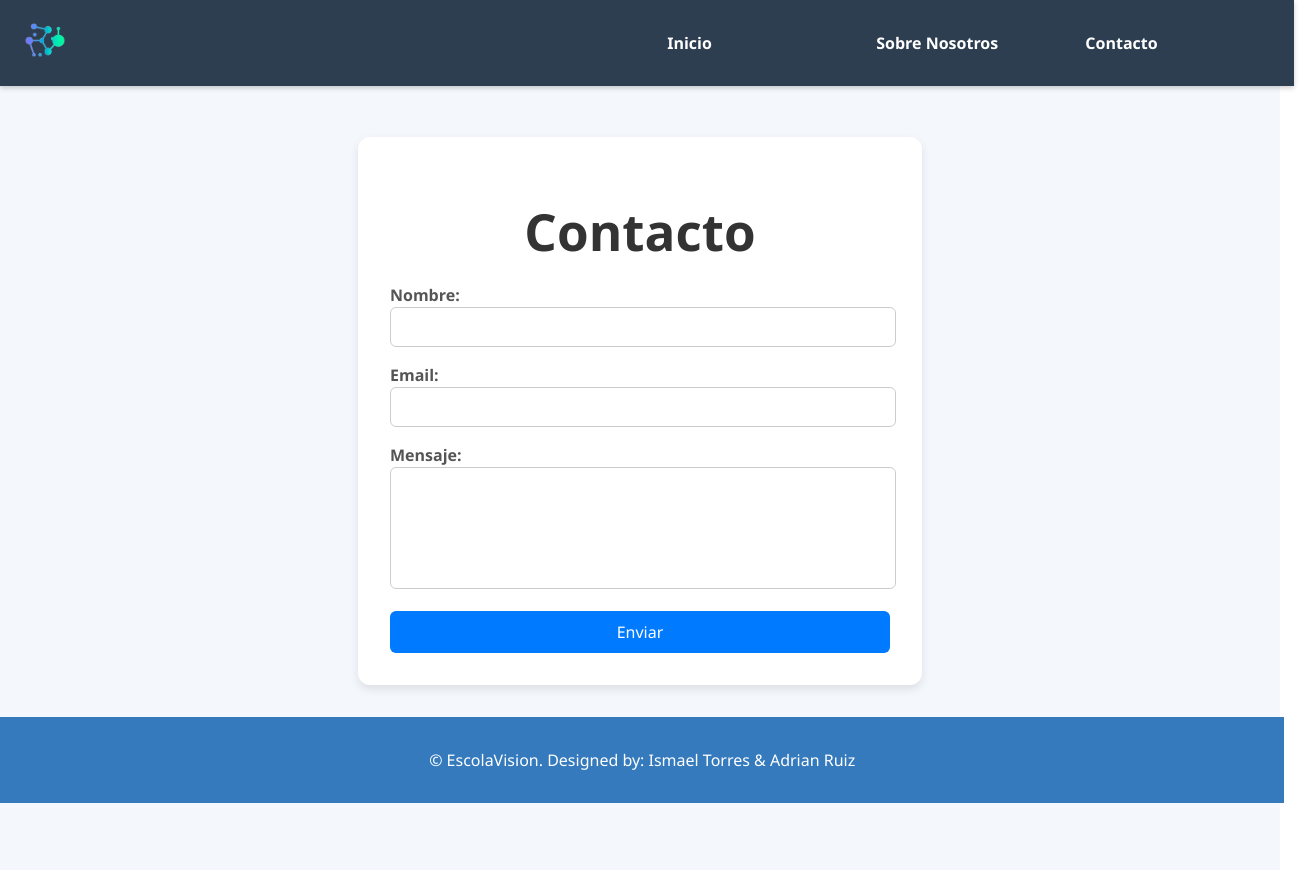
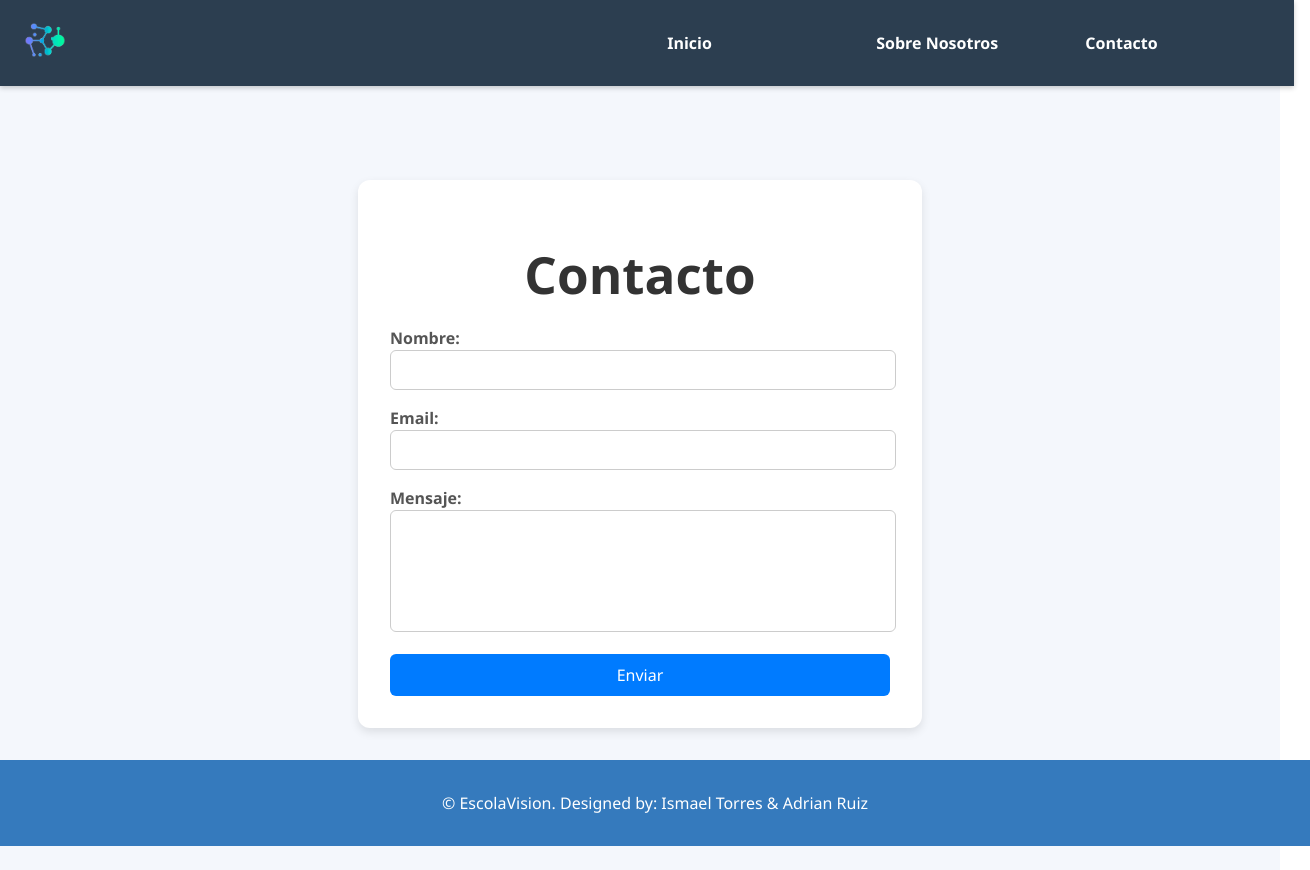
Before and after one commit to Ismaeltg05/Web-Escolavision, a React (Vite) app: page /Web-Escolavision/contact in a window 1280 px wide. Shown: the whole page, 1310 px wide, since content can reach past the window. Built offline with nearby package versions, Linux system fonts and the light colour scheme.

Commit message:
footer fixed

```diff
--- a/src/Styles.css
+++ b/src/Styles.css
@@ -73,6 +73,6 @@ body {
     color: var(--white-color);
     text-align: center;
     padding: 15px;
-    position: relative;
-    width: 98%;
+    position: absolute;
+    width: 100%;
 }
```
